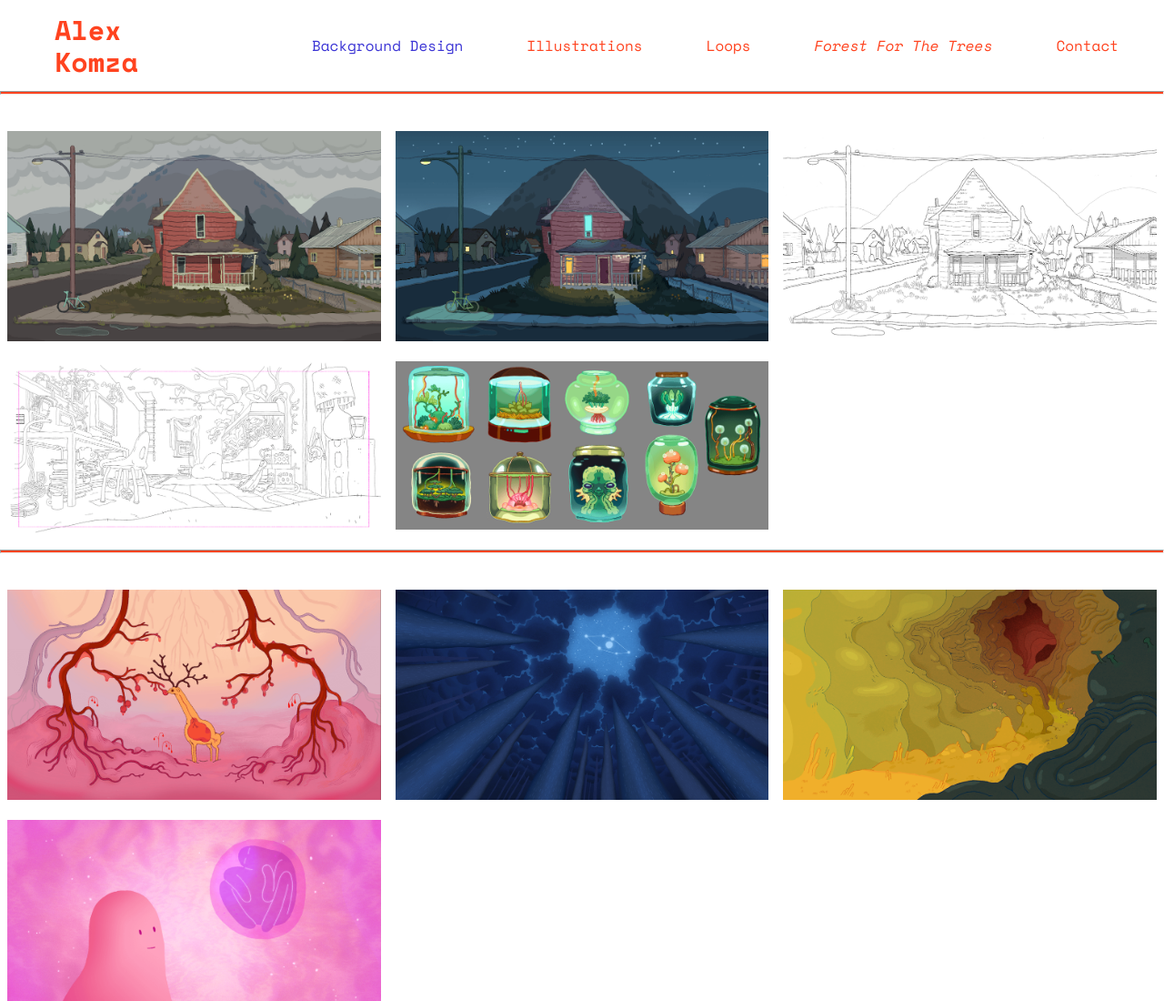
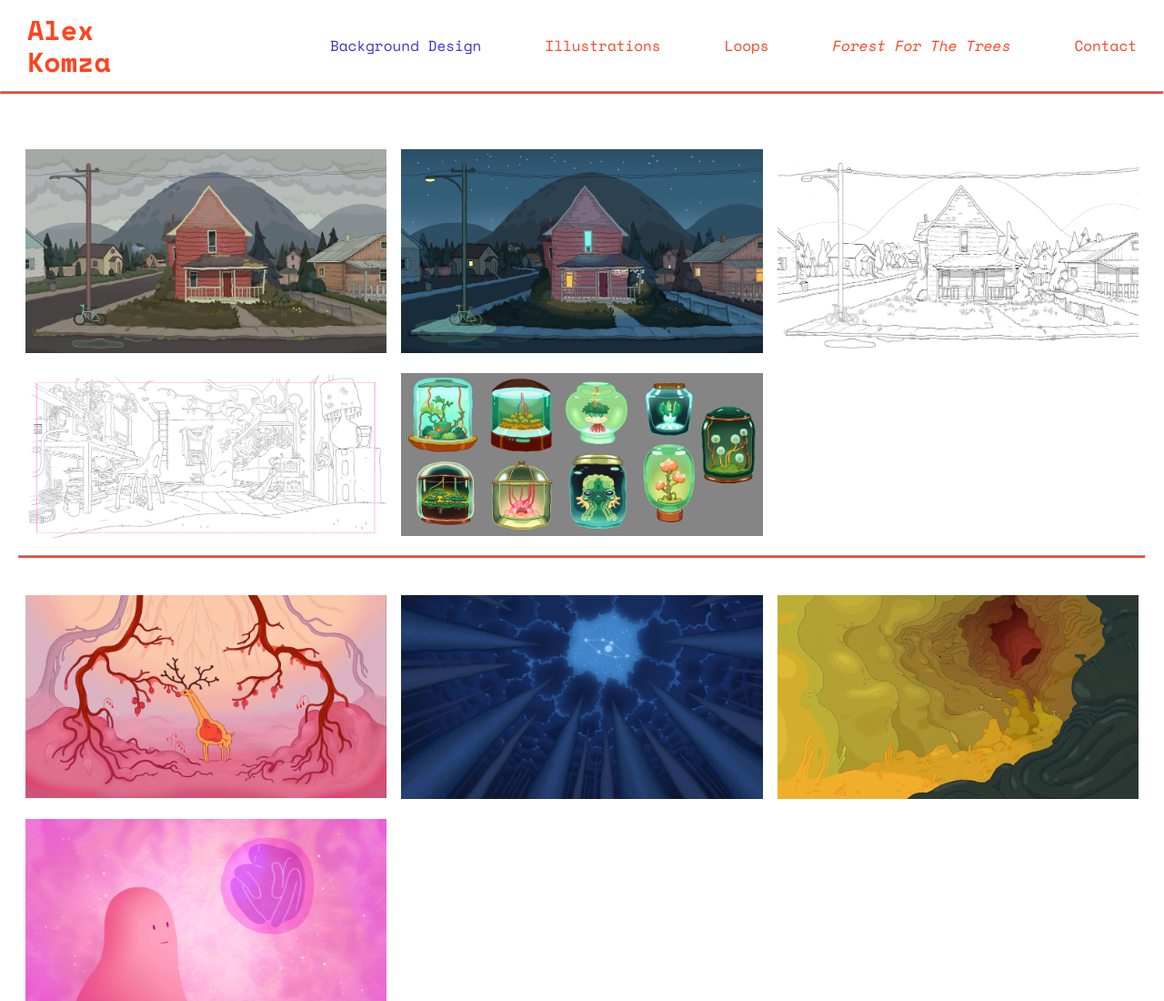
Before and after one commit to alexkomza/my-portfolio, a plain HTML site: page index.html in a window 1280 px wide. Shown: the top 1100 px of the page at 91% size. Drawn offline with nearby package versions, Linux system fonts and the light colour scheme.

Commit message:
Change padding for brand and gallery to line up with eachother

```diff
--- a/styles.css
+++ b/styles.css
@@ -14,7 +14,7 @@ header a {
 }
 
 header {
-  padding: 0 20px;
+ /*  padding: 0 20px; */
   height: 100px;
   display: flex;
   justify-content: space-between;
@@ -32,7 +32,7 @@ hr {
   display: flex;
   align-items: center;
   white-space: nowrap;
-  padding-left: 40px;
+  padding-left: 30px;
 
 }
 
@@ -182,6 +182,7 @@ nav {
     display: flex;
     flex: 1;
     flex-direction: column;
+    padding: 20px;
 }
 
 .house {
```
